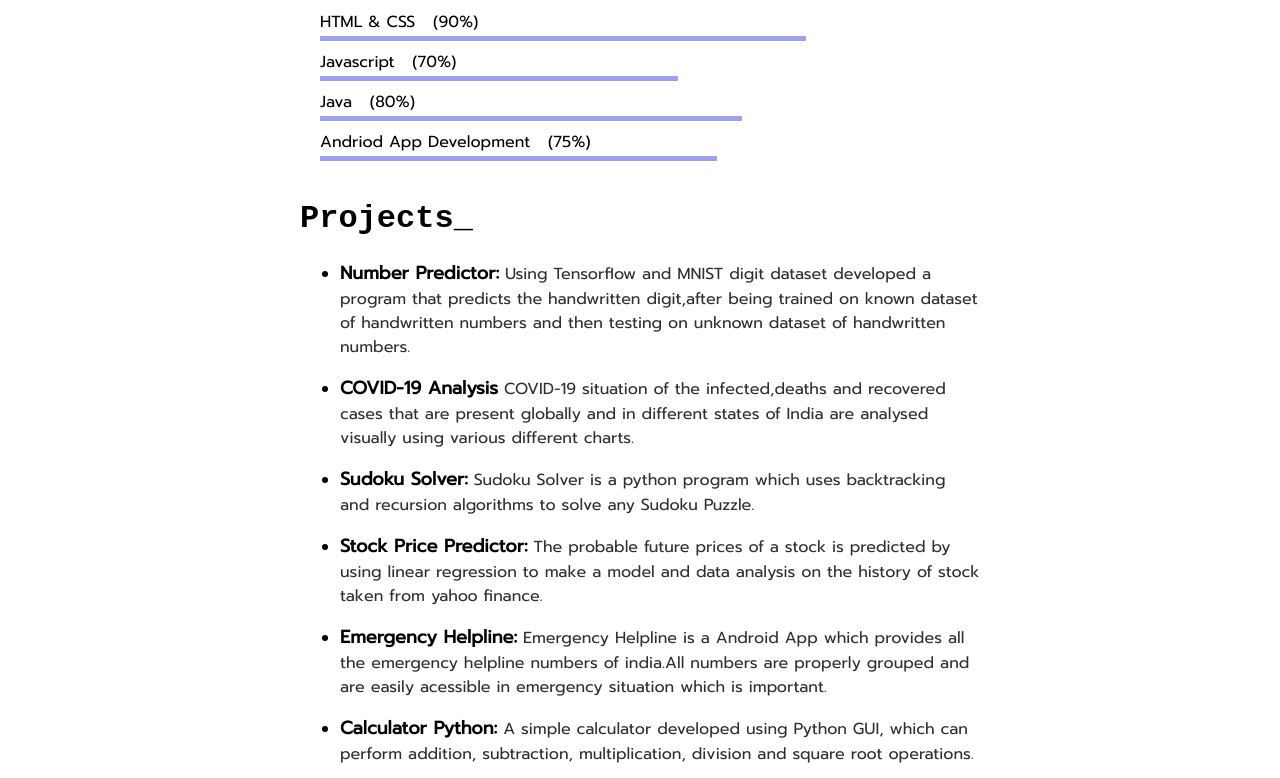
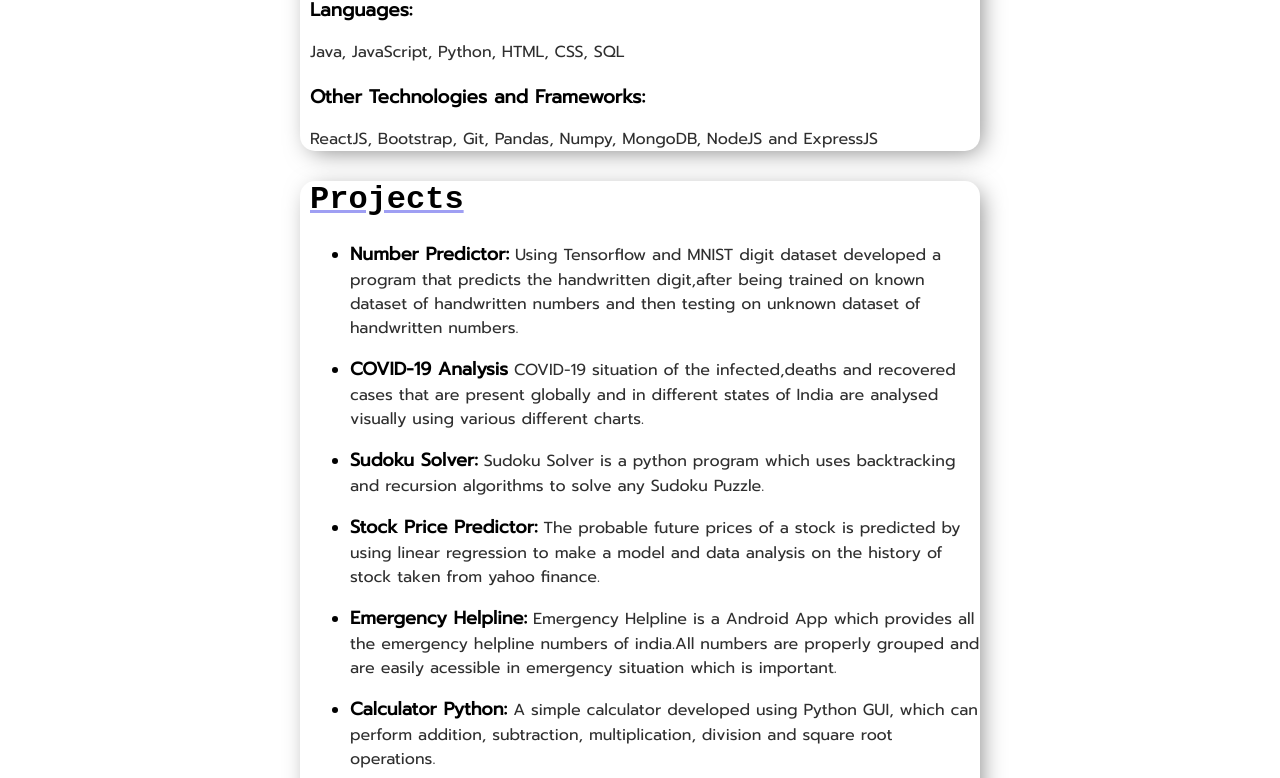
Before and after one commit to jaym21/jaym21.github.io, a plain HTML site: page index.html in a window 1280 px wide. Shown: the part 622-1400 px from the top of the page. Drawn offline with Linux system fonts and the light colour scheme.

Commit message:
Changed the design

```diff
--- a/css/style.css
+++ b/css/style.css
@@ -15,7 +15,7 @@ html,body{
 .darkmode{
     display: flex;
     justify-content: flex-end;
-    margin-top: 10px;
+    margin-top: 20px;
     margin-right: 20px;
 
 }
@@ -23,6 +23,9 @@ body.dark {
     background-color: #292c35;
 }
 body.dark h1{
+    color: white;
+}
+body.dark h3{
     color: white;
 }
 body.dark p{
@@ -111,98 +114,62 @@ body.dark .button a{
 /* .............................about................................ */
 .about{
     margin-top: 30px;
+    box-shadow: 5px 5px 25px -5px rgba(0,0,0,0.5);
+    border-radius: 15px;
 }
 .about h1{
     font-family: "Courier New", Courier, monospace;
-    /* color: rgb(159, 159, 243); */
+    text-decoration: underline;
+    text-decoration-color: rgb(159, 159, 243);
+    text-decoration-skip-ink: none;
+    margin-left: 10px;
 }
 .about p{
     color: #2f2f2f;
+    margin-left: 10px;
 }
 /* ............................skills................................ */
 .skills{
     margin-top: 30px;
+    box-shadow: 5px 5px 25px -5px rgba(0,0,0,0.5);
+    border-radius: 15px;
 }
 .skills h1{
     font-family: "Courier New", Courier, monospace;
-    /* color: rgb(159, 159, 243); */
+    text-decoration: underline;
+    text-decoration-color: rgb(159, 159, 243);
+    margin-left: 10px;
 }
-.box{
-    list-style: none;
-    margin: 0;
-    padding: 0;
+.skills h3{
+    margin-bottom: 5px;
+    margin-left: 10px;
 }
-.box li{
-    margin: 20px;
-    height: 20px;
-}
-.box li p{
-    margin: 0;
-}
-.line{
-    height: 5px;
-    margin: 2px 0;
-    background :rgb(159, 159, 243);
-    position: absolute;
-}
-.box1{
-    width: 38%;
-    animation: box1 2s ease-out;
-}
-.box2{
-    width: 28%;
-    animation: box2 2s ease-out;
-}
-.box3{
-    width: 33%;
-    animation: box3 2s ease-out;
-}
-.box4{
-    width: 31%;
-    animation: box4 2s ease-out;
-}
-@keyframes box1{
-    0%{
-        width: 0;
-    }
-    100%{
-        width: 38%;
-    }
-}
-@keyframes box2{
-    0%{
-        width: 0;
-    }
-    100%{
-        width: 28%;
-    }
-}
-@keyframes box3{
-    0%{
-        width: 0;
-    }
-    100%{
-        width: 33%;
-    }
-}
-@keyframes box4{
-    0%{
-        width: 0;
-    }
-    100%{
-        width: 31%;
-    }
+.skills p{
+    color: #2f2f2f;
+    margin-bottom: 5px;
+    margin-left: 10px;
 }
 /* ...........................projects......................... */
 .projects{
-    margin-top: 50px;
+    margin-top: 30px;
+    box-shadow: 5px 5px 25px -5px rgba(0,0,0,0.5);
+    border-radius: 15px;
 }
 .proj{
-    margin-top: 15px;;
+    margin-top: 15px;
+    margin-left: 10px;
 }
 .projects h1{
     font-family: "Courier New", Courier, monospace;
-    /* color: rgb(159, 159, 243); */
+    margin-left: 10px;
+    text-decoration: underline;
+    text-decoration-color: rgb(159, 159, 243);
+    /* background-image: linear-gradient(transparent 0%, transparent (100% - 20% - 0%), rgba(0, 255, 0, 0.35) (100% - 0%), transparent (100% - 0%), transparent); */
+    /* background-size: 100% 200%;
+    word-break: break-word;
+    padding: 2px 0px 1px;
+    background-position: 0px 0px; */
+    /* display: inline; */
 }
 .projects ul li a{
     text-decoration: none;
--- a/index.html
+++ b/index.html
@@ -4,7 +4,7 @@
     <meta charset="UTF-8">
     <meta name="viewport" content="width=device-width, initial-scale=1.0">
     <link rel="stylesheet" type='text/css' href="css/style.css">
-    <link rel="stylesheet" href="css/all.min.css">\
+    <link rel="stylesheet" href="css/all.min.css">
     <link href="https://fonts.googleapis.com/css2?family=Prompt&display=swap" rel="stylesheet">
     <title>Jay Mistry</title>
 </head>
@@ -28,21 +28,19 @@
         </div>
         <div class="divider"></div>
         <div class="about">
-            <h1>About_</h1>
+            <h1>About</h1>
             <p>I am a Electronics and Telecommunications engineering student, in the final year of my bachelors degree at University of Mumbai.I have a keen interest in getting to learn new concepts about computers.</p>
             <p>As my bacholors course does not have many computer related topics,so like to self-teach myself about any new languages or frameworks by surfing extensively and utilizing the sources on the internet.</p>
         </div>
         <div class="skills">
-            <h1>Skills_</h1>
-            <ul class="box">
-                <li><p>HTML & CSS &nbsp; (90%)</p><span class="line box1"></span></li>
-                <li><p>Javascript &nbsp; (70%)</p><span class="line box2"></span></li>
-                <li><p>Java &nbsp; (80%)</p><span class="line box3"></span></li>
-                <li><p>Andriod App Development &nbsp; (75%)</p><span class="line box4"></span></li>
-            </ul>
+            <h1>Skills</h1>
+            <h3>Languages:</h3>
+            <p>Java, JavaScript, Python, HTML, CSS, SQL</p>
+            <h3>Other Technologies and Frameworks:</h3>
+            <p>ReactJS, Bootstrap, Git, Pandas, Numpy, MongoDB, NodeJS and ExpressJS</p>
         </div>
         <div class="projects">
-            <h1>Projects_</h1>
+            <h1>Projects</h1>
             <ul>
                 <li class="proj"><span class="proj_title"><a class='anima' href="https://github.com/jaym21/Number-Predictor" target="_blank">Number Predictor:</a></span>
                     <span class="proj_des">Using Tensorflow and MNIST digit dataset developed a program that predicts the handwritten digit,after being trained on known dataset of handwritten numbers and then testing on unknown dataset of handwritten numbers.</span>
@@ -74,7 +72,7 @@
     <div class='footer'>
         <div class="links">
             <ul>
-                <li><a href="https://www.linkedin.com/in/jay-mistry-973268194/" target="_blank"><i class="fab fa-linkedin"></i></a></li>
+                <li><a href="https://www.linkedin.com/in/jaym21/" target="_blank"><i class="fab fa-linkedin"></i></a></li>
                 <li><a href="https://github.com/jaym21" target="_blank"><i class="fab fa-github"></i></a></li>
                 <li><a href="mailto:jaynmistry21@gmail.com" target="_blank"><i class="fas fa-envelope"></i></a></li>
                 <li><a href="https://twitter.com/jaymistry21" target="_blank"><i class="fab fa-twitter"></i></a></li>
```
Also changed, not shown: 1 other file.
